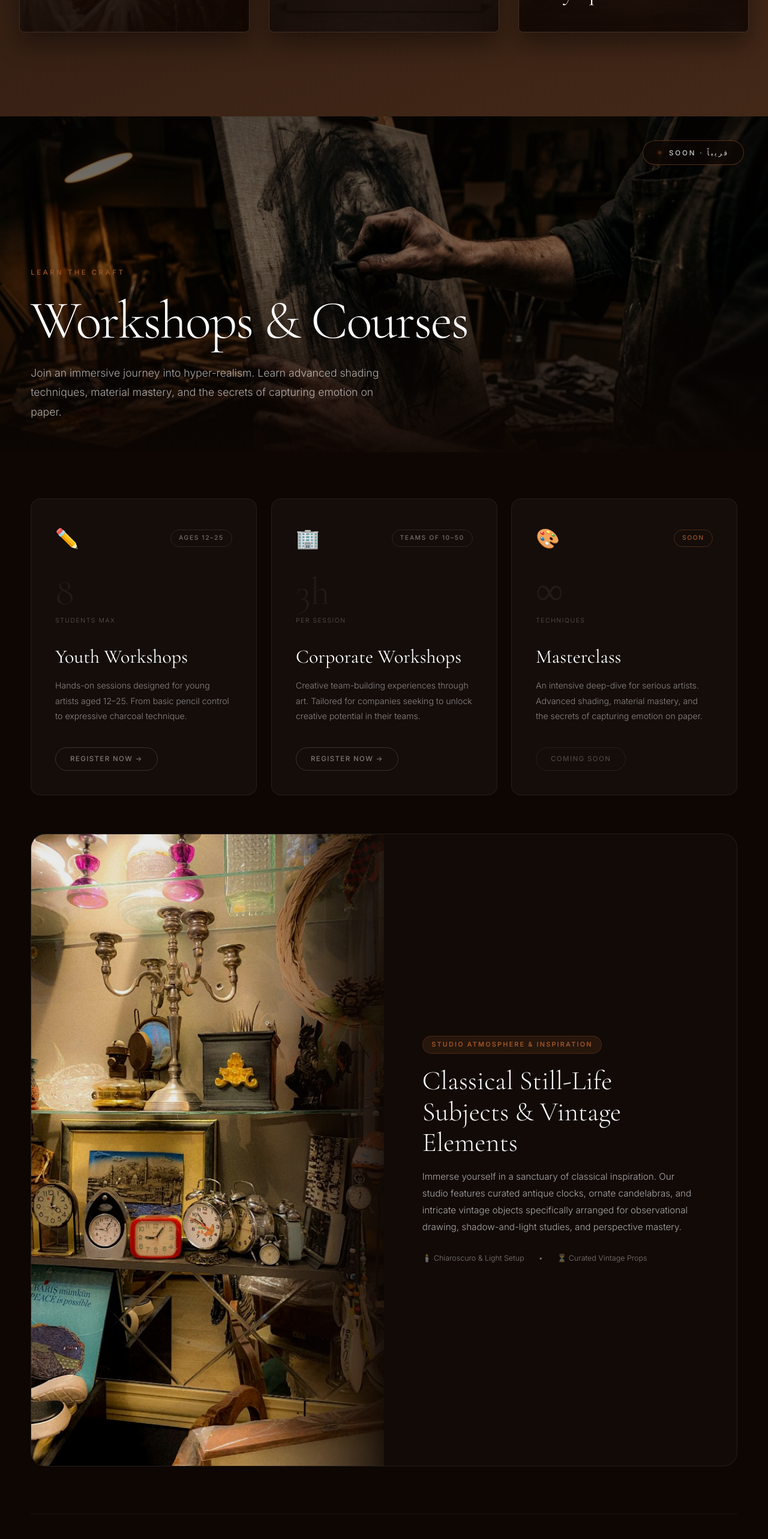
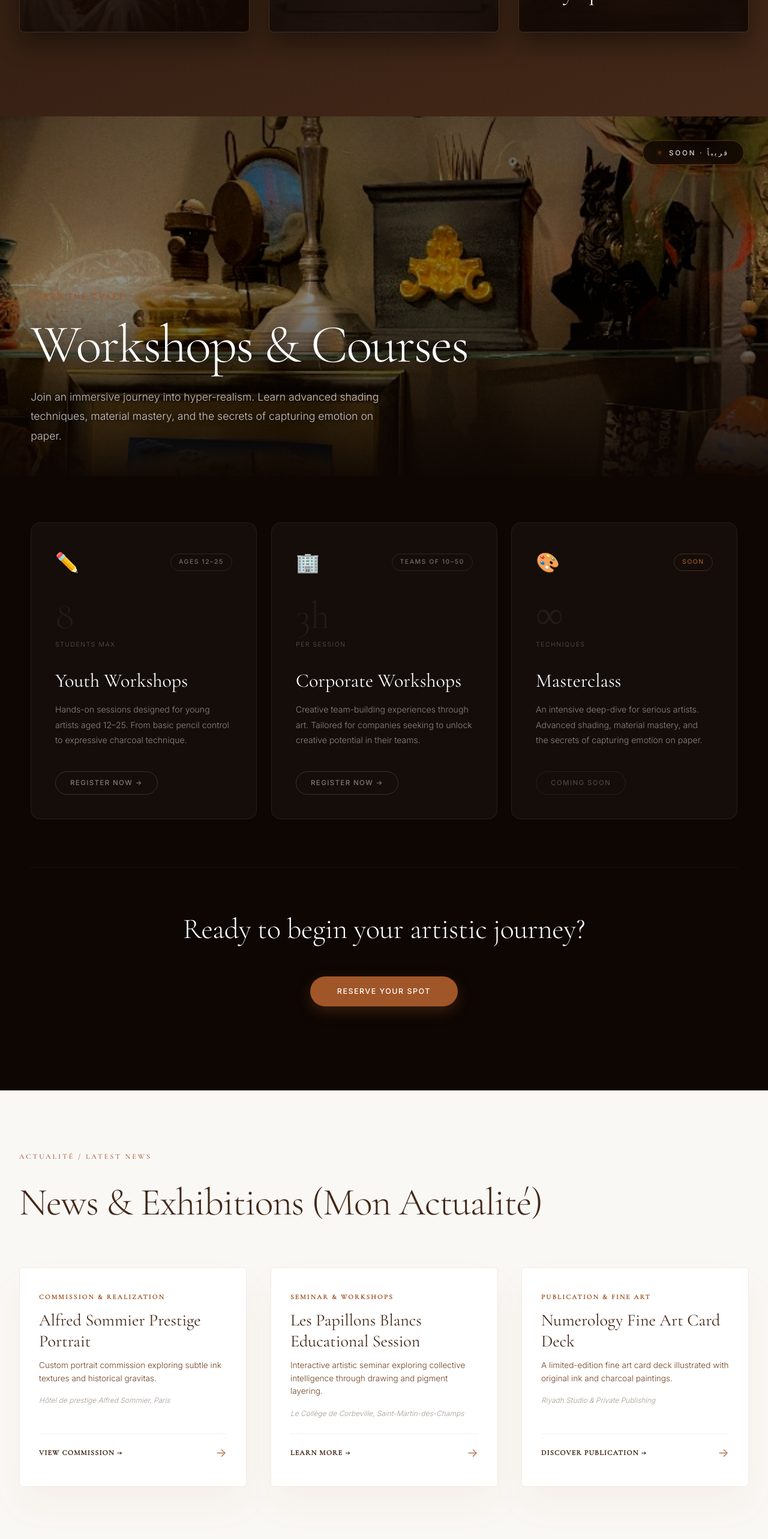
Before and after one commit to a7su/majed-web, a React (Vite) app: page / in a window 1280 px wide. Shown: the part 4820-7386 px from the top of the page at 60% size. Built offline with nearby package versions, Linux system fonts and the light colour scheme.

Commit message:
feat: replace Workshops & Courses section hero background with studio collection image

```diff
--- a/src/components/CourseSection.jsx
+++ b/src/components/CourseSection.jsx
@@ -85,38 +85,38 @@ export default function CourseSection({ onInquireCourse }) {
         padding: '0',
       }}
     >
-      {/* ── CINEMATIC HERO BACKGROUND ── */}
+      {/* ── CINEMATIC HERO BACKGROUND WITH CUSTOM VINTAGE STUDIO COLLECTION ── */}
       <div
         style={{
           position: 'relative',
-          height: '70vh',
-          minHeight: '500px',
+          height: '75vh',
+          minHeight: '540px',
           overflow: 'hidden',
           display: 'flex',
           alignItems: 'flex-end',
         }}
       >
-        {/* Parallax Background Image */}
+        {/* Parallax Background Image featuring user's requested studio clocks & antique collection */}
         <div
           ref={parallaxRef}
           style={{
             position: 'absolute',
             inset: '-10% 0',
-            backgroundImage: 'url(/images/workshop_hero.jpg)',
+            backgroundImage: 'url(/images/studio_collection.jpg)',
             backgroundSize: 'cover',
-            backgroundPosition: 'center',
+            backgroundPosition: 'center 35%',
             willChange: 'transform',
-            filter: 'brightness(0.55)',
+            filter: 'brightness(0.62) contrast(1.08)',
             zIndex: 0,
           }}
         />
 
-        {/* Gradient overlay */}
+        {/* Cinematic Gradient overlay */}
         <div
           style={{
             position: 'absolute',
             inset: 0,
-            background: 'linear-gradient(to bottom, rgba(13,6,3,0.3) 0%, rgba(13,6,3,0.0) 40%, rgba(13,6,3,0.9) 100%)',
+            background: 'linear-gradient(to bottom, rgba(13,6,3,0.4) 0%, rgba(13,6,3,0.1) 45%, rgba(13,6,3,0.95) 100%)',
             zIndex: 1,
           }}
         />
@@ -134,7 +134,7 @@ export default function CourseSection({ onInquireCourse }) {
             padding: '0.65rem 1.5rem',
             borderRadius: '9999px',
             border: '1px solid rgba(160,86,40,0.5)',
-            backgroundColor: 'rgba(13,6,3,0.7)',
+            backgroundColor: 'rgba(13,6,3,0.75)',
             backdropFilter: 'blur(12px)',
           }}
         >
@@ -153,7 +153,7 @@ export default function CourseSection({ onInquireCourse }) {
             fontSize: '0.72rem',
             fontWeight: 500,
             letterSpacing: '0.25em',
-            color: 'rgba(255,255,255,0.8)',
+            color: 'rgba(255,255,255,0.85)',
             textTransform: 'uppercase',
           }}>
             SOON · قريباً
@@ -166,16 +166,16 @@ export default function CourseSection({ onInquireCourse }) {
           style={{
             position: 'relative',
             zIndex: 2,
-            padding: 'clamp(2rem, 4vw, 4rem)',
+            padding: 'clamp(2rem, 4vw, 4.5rem)',
             width: '100%',
-            maxWidth: '900px',
+            maxWidth: '920px',
           }}
         >
           <span style={{
             display: 'block',
             fontFamily: 'var(--font-sans)',
             fontSize: '0.72rem',
-            fontWeight: 500,
+            fontWeight: 600,
             letterSpacing: '0.30em',
             textTransform: 'uppercase',
             color: 'var(--color-brand)',
@@ -193,6 +193,7 @@ export default function CourseSection({ onInquireCourse }) {
             letterSpacing: isAr ? '0' : '-0.025em',
             marginBottom: '1.5rem',
             direction: isAr ? 'rtl' : 'ltr',
+            textShadow: '0 4px 20px rgba(0,0,0,0.6)',
           }}>
             {t('course_title')}
           </h2>
@@ -201,10 +202,11 @@ export default function CourseSection({ onInquireCourse }) {
             fontFamily: isAr ? "'Cairo', sans-serif" : 'var(--font-sans)',
             fontSize: '1.1rem',
             fontWeight: 300,
-            color: 'rgba(255,255,255,0.65)',
-            maxWidth: '600px',
+            color: 'rgba(255,255,255,0.75)',
+            maxWidth: '620px',
             lineHeight: 1.85,
             direction: isAr ? 'rtl' : 'ltr',
+            textShadow: '0 2px 10px rgba(0,0,0,0.8)',
           }}>
             {t('course_desc')}
           </p>
@@ -351,127 +353,6 @@ export default function CourseSection({ onInquireCourse }) {
           ))}
         </div>
 
-        {/* ── STUDIO ATMOSPHERE & STILL-LIFE SHOWCASE ── */}
-        <div
-          className="scroll-reveal"
-          style={{
-            maxWidth: '1300px',
-            margin: '4rem auto 0',
-            borderRadius: '24px',
-            overflow: 'hidden',
-            backgroundColor: 'rgba(255,255,255,0.02)',
-            border: '1px solid rgba(255,255,255,0.08)',
-            display: 'grid',
-            gridTemplateColumns: 'repeat(auto-fit, minmax(320px, 1fr))',
-            alignItems: 'center',
-          }}
-        >
-          {/* Image */}
-          <div
-            style={{
-              position: 'relative',
-              height: '100%',
-              minHeight: '380px',
-              overflow: 'hidden',
-            }}
-          >
-            <img
-              src="/images/studio_collection.jpg"
-              alt="Studio Environment & Still-Life Objects"
-              style={{
-                width: '100%',
-                height: '100%',
-                objectFit: 'cover',
-                objectPosition: 'center',
-                filter: 'brightness(0.9) contrast(1.05)',
-                transition: 'transform 0.8s var(--ease-smooth)',
-              }}
-              onMouseEnter={(e) => (e.currentTarget.style.transform = 'scale(1.04)')}
-              onMouseLeave={(e) => (e.currentTarget.style.transform = 'scale(1)')}
-            />
-            <div
-              style={{
-                position: 'absolute',
-                inset: 0,
-                background: 'linear-gradient(to right, rgba(13,6,3,0) 60%, rgba(13,6,3,0.9) 100%)',
-                pointerEvents: 'none',
-              }}
-            />
-          </div>
-
-          {/* Text Content */}
-          <div
-            style={{
-              padding: 'clamp(2.5rem, 5vw, 4rem)',
-              direction: isAr ? 'rtl' : 'ltr',
-            }}
-          >
-            <span
-              style={{
-                display: 'inline-block',
-                fontFamily: 'var(--font-sans)',
-                fontSize: '0.68rem',
-                fontWeight: 600,
-                letterSpacing: '0.2em',
-                textTransform: 'uppercase',
-                color: 'var(--color-brand)',
-                backgroundColor: 'rgba(160,86,40,0.15)',
-                border: '1px solid rgba(160,86,40,0.3)',
-                padding: '0.35rem 0.9rem',
-                borderRadius: '9999px',
-                marginBottom: '1.25rem',
-              }}
-            >
-              {isAr ? 'بيئة الاستوديو والإلهام' : 'STUDIO ATMOSPHERE & INSPIRATION'}
-            </span>
-
-            <h3
-              style={{
-                fontFamily: isAr ? "'PalestineFont', 'Amiri', serif" : "'Cormorant Garamond', Georgia, serif",
-                fontSize: 'clamp(2rem, 3.5vw, 2.8rem)',
-                fontWeight: 300,
-                color: '#FFFFFF',
-                lineHeight: 1.15,
-                marginBottom: '1rem',
-              }}
-            >
-              {isAr
-                ? 'عناصر الطبيعة الصامتة والتفاصيل الكلاسيكية'
-                : 'Classical Still-Life Subjects & Vintage Elements'}
-            </h3>
-
-            <p
-              style={{
-                fontFamily: isAr ? "'Cairo', sans-serif" : 'var(--font-sans)',
-                fontSize: '0.95rem',
-                fontWeight: 300,
-                color: 'rgba(255,255,255,0.65)',
-                lineHeight: 1.85,
-                marginBottom: '1.75rem',
-              }}
-            >
-              {isAr
-                ? 'انغمس في بيئة تحاكي مراسم الفنون الكلاسيكية، حيث تُحاط بساعات أثرية، وتفاصيل معدنية، وعناصر طبيعة صامتة فريدة تم تقييمها بعناية لتطبيق دراسات الظل والضوء، المنظور، والنسب في الورش التدريبية.'
-                : 'Immerse yourself in a sanctuary of classical inspiration. Our studio features curated antique clocks, ornate candelabras, and intricate vintage objects specifically arranged for observational drawing, shadow-and-light studies, and perspective mastery.'}
-            </p>
-
-            <div
-              style={{
-                display: 'flex',
-                alignItems: 'center',
-                gap: '1.5rem',
-                fontSize: '0.78rem',
-                color: 'rgba(255,255,255,0.45)',
-                fontFamily: 'var(--font-sans)',
-              }}
-            >
-              <span>🕯️ {isAr ? 'إضاءة طبيعية وتأثيرات الظل' : 'Chiaroscuro & Light Setup'}</span>
-              <span>•</span>
-              <span>⏳ {isAr ? 'عناصر تاريخية وأثرية' : 'Curated Vintage Props'}</span>
-            </div>
-          </div>
-        </div>
-
         {/* Bottom CTA */}
         <div
           className="scroll-reveal"
```
Also changed, not shown: 1 other file (tests, documents, lock files or other folders).
